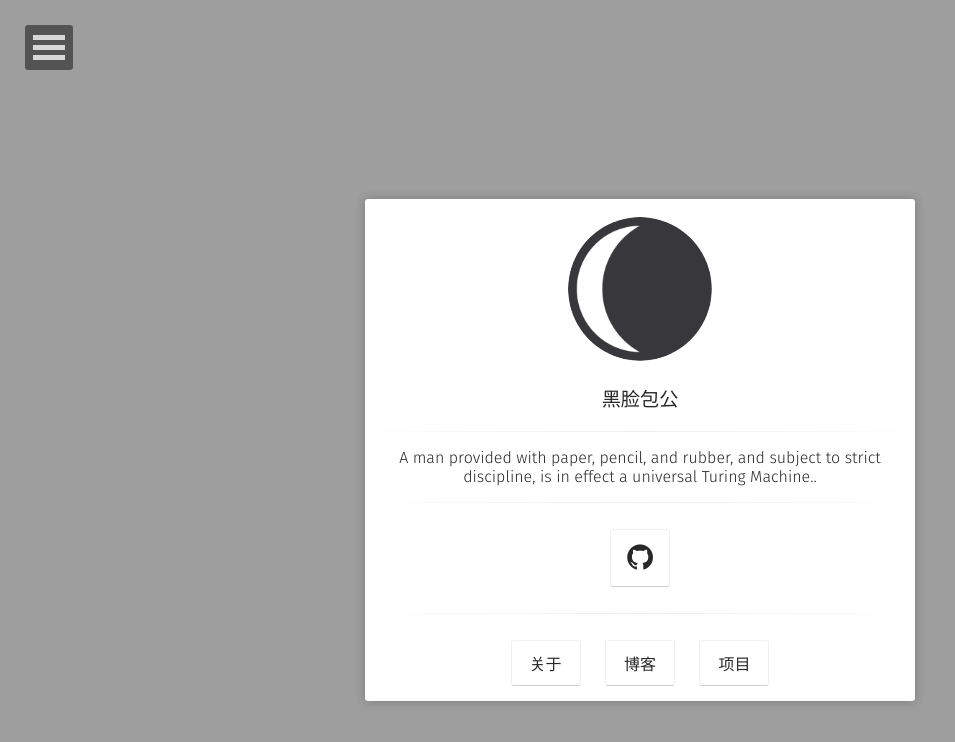
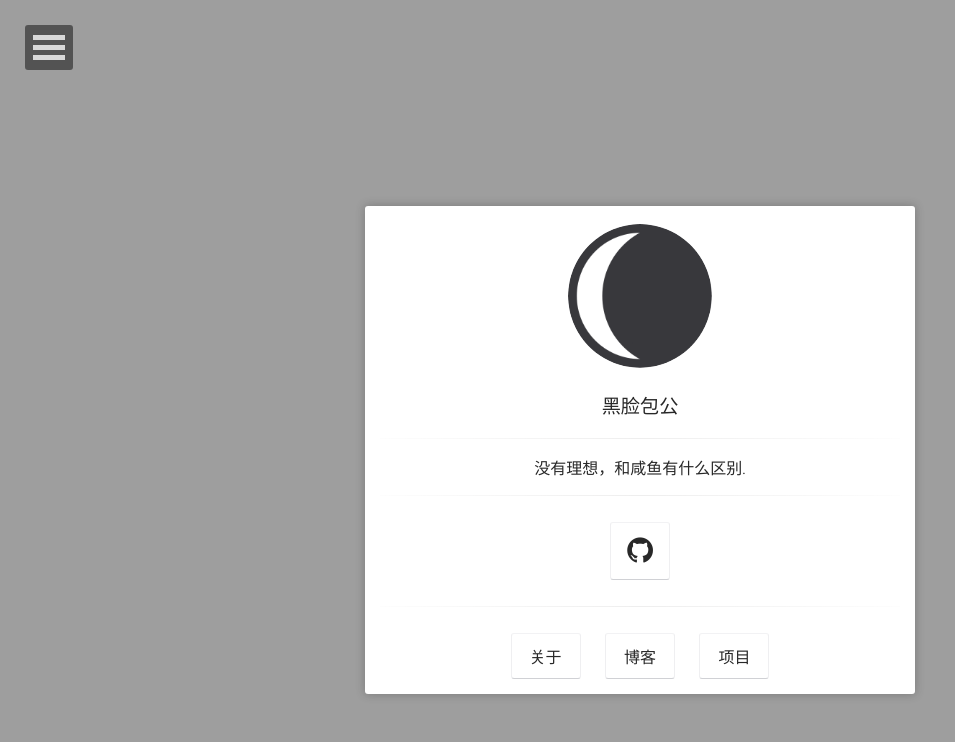
Before and after one commit to baokeqin/baokeqin.github.io, a Jekyll site: the page built from index.md, in a window 1280 px wide. Shown: the top 742 px of the page, without its empty margins (0-955 px from the left). Built offline with Jekyll 4.4.1, drawn with Linux system fonts in a browser that asks for light colours; some web fonts are replaced; comment, search, counter and statistics services are not loaded.

Commit message:
Update _config.yml

```diff
--- a/_config.yml
+++ b/_config.yml
@@ -1,6 +1,6 @@
 # Site
 title:              黑脸包公
-bio:                'A man provided with paper, pencil, and rubber, and subject to strict discipline, is in effect a universal Turing Machine..'
+bio:                '没有理想，和咸鱼有什么区别.'
 description:        "书山有路勤为径，学海无涯苦作舟."
 reading_time:       true
 words_per_minute:   200
```
